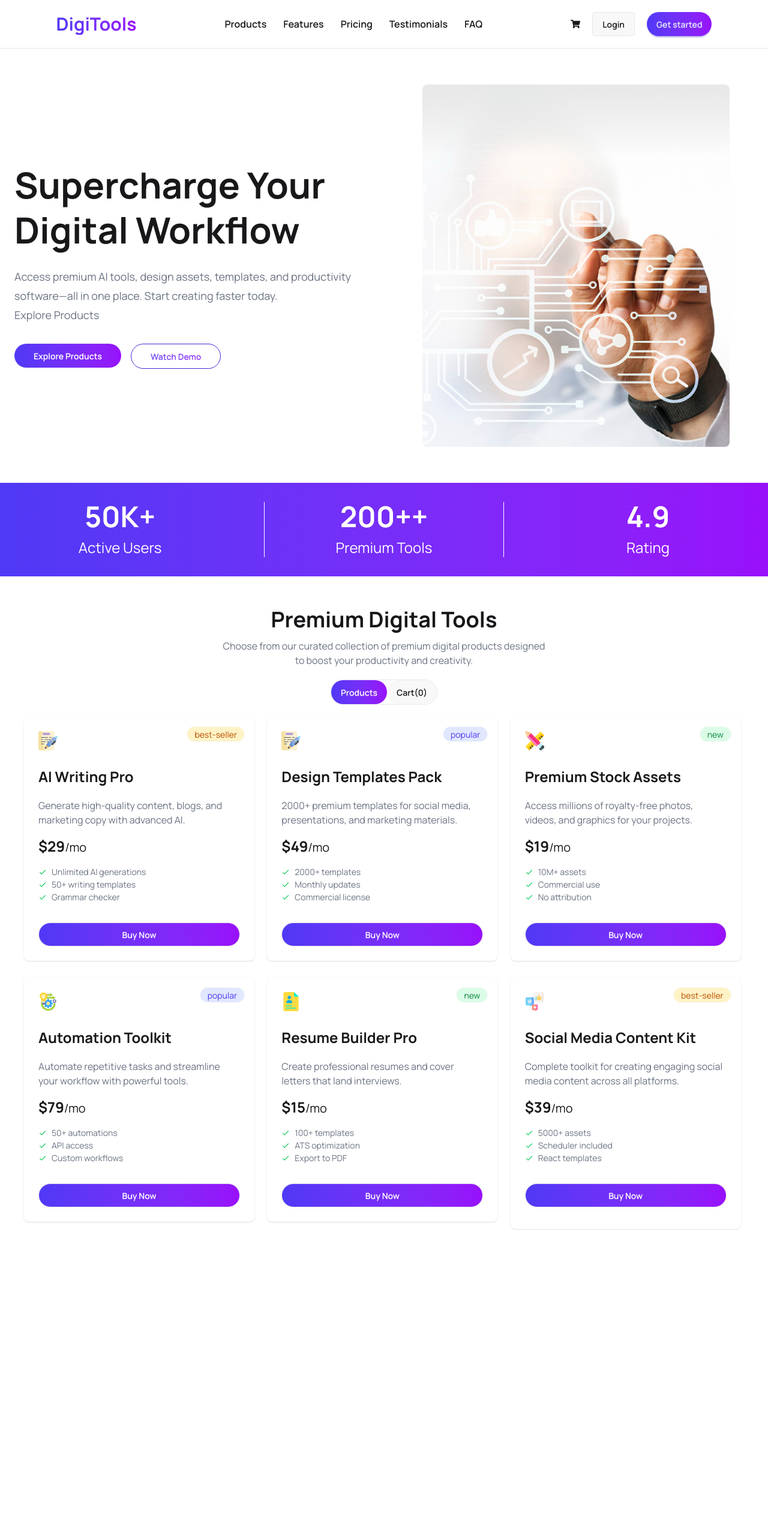
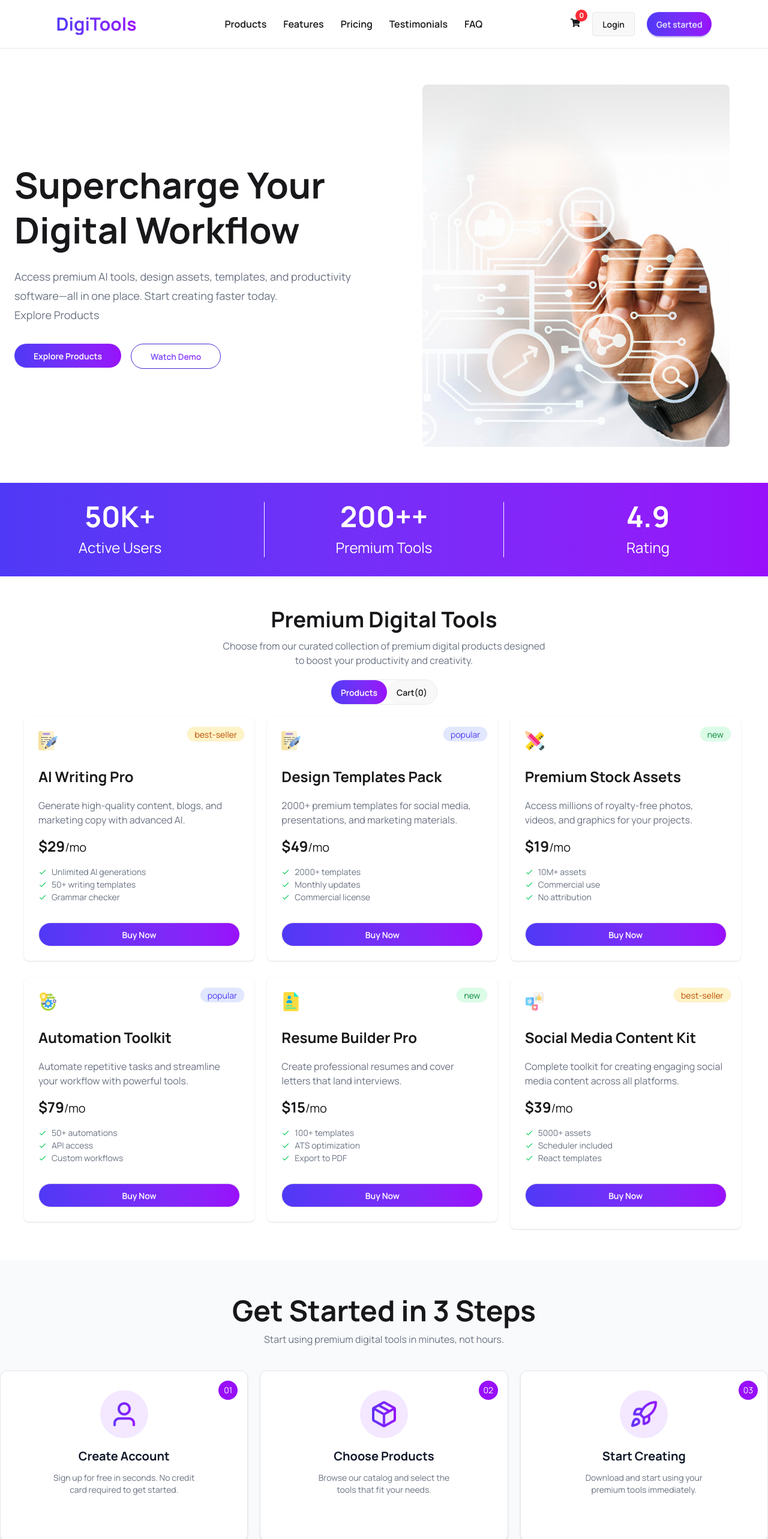
Before and after one commit to SyedTawsif07/assignment-06-PH, a React (Vite) app: page / in a window 1280 px wide. Shown: the top 2566 px of the page at 60% size. Before the commit the page ends 2101 px from the top, so only its background shows below. Built offline with nearby package versions, Linux system fonts and the light colour scheme.

Commit message:
step section completed

```diff
--- a/src/App.jsx
+++ b/src/App.jsx
@@ -1,25 +1,28 @@
 import { Suspense } from 'react'
 import './App.css'
 import Banner from './Components/Banner/Banner'
-import PremiumDigi from './Components/Banner/PremiumDigi'
 import StatSection from './Components/Banner/StatSection'
 import Navbar from './Components/Navbar/Navbar'
+import PremiumDigi from './Components/Banner/PremiumDigi'
+import { useState } from 'react'
+import StepSection from './Components/Banner/StepSection'
 
 const fetchProducts = async () => {
-  const res = await fetch("/public/products.json");
+  const res = await fetch("/products.json");
   return res.json();
 }
 function App() {
   const promiseFetchProducts = fetchProducts();
+  const [selectedProducts, setSelectedProducts] = useState([]);
   return (
     <>
-      <Navbar></Navbar>
+      <Navbar selectedProducts={selectedProducts}></Navbar>
       <Banner></Banner>
       <StatSection></StatSection>
       <Suspense fallback={<span className="loading loading-spinner loading-xl"></span>}>
-        <PremiumDigi promiseFetchProducts={promiseFetchProducts}></PremiumDigi>
+        <PremiumDigi promiseFetchProducts={promiseFetchProducts} selectedProducts={selectedProducts} setSelectedProducts={setSelectedProducts}></PremiumDigi>
       </Suspense>
-
+      <StepSection></StepSection>
     </>
   )
 }
--- a/src/Components/Banner/PremiumDigi.jsx
+++ b/src/Components/Banner/PremiumDigi.jsx
@@ -3,11 +3,9 @@ import Products from '../UI/Products';
 import Card from '../UI/Card';
 import AvailalableProducts from './AvailalableProducts';
 
-const PremiumDigi = ({ promiseFetchProducts }) => {
+const PremiumDigi = ({ promiseFetchProducts, selectedProducts, setSelectedProducts }) => {
     const productData = use(promiseFetchProducts);
     const [active, setActive] = useState("products");
-    const [cart, setCart] = useState([]);
-    const [selectedProducts, setSelectedProducts] = useState([]);
     return (
         <div>
             <div className='container mx-auto text-center space-y-3 my-13'>
--- /dev/null
+++ b/src/Components/Banner/StepSection.jsx
@@ -0,0 +1,47 @@
+import React from 'react';
+import user from '../../../assets/products/user.png'
+import packagePng from '../../../assets/products/package.png'
+import rocket from '../../../assets/products/rocket.png'
+
+const StepSection = () => {
+    return (
+        <div>
+            <div className='bg-[#F9FAFC] space-y-3 py-15'>
+                <div className='text-center space-y-3'>
+                    <h1 className='text-5xl font-bold'>Get Started in 3 Steps</h1>
+                    <p className='text-gray-500'>Start using premium digital tools in minutes, not hours.</p>
+                </div>
+
+                {/* cards */}
+                <ul className='grid grid-cols-3 gap-5 container mx-auto mt-10 mb-14'>
+                    <li className="relative bg-white border border-gray-200 rounded-xl p-8 h-[285px] flex flex-col items-center text-center shadow-sm">
+                        <span className="absolute top-4 right-4 w-8 h-8 flex items-center justify-center bg-purple-600 text-white text-sm rounded-full">01</span>
+                        <div className="w-20 h-20 rounded-full bg-purple-100 flex items-center justify-center mb-4">
+                            <img src={user} alt="Create Account" className="w-12 h-12" />
+                        </div>
+                        <h3 className="text-xl font-bold text-gray-900 mb-3">Create Account</h3>
+                        <p className="text-sm text-gray-500 leading-5 max-w-[250px]">Sign up for free in seconds. No credit card required to get started.</p>
+                    </li>
+                    <li className="relative bg-white border border-gray-200 rounded-xl p-8 h-[285px] flex flex-col items-center text-center shadow-sm">
+                        <span className="absolute top-4 right-4 w-8 h-8 flex items-center justify-center bg-purple-600 text-white text-sm rounded-full">02</span>
+                        <div className="w-20 h-20 rounded-full bg-purple-100 flex items-center justify-center mb-4">
+                            <img src={packagePng} alt="Create Account" className="w-12 h-12" />
+                        </div>
+                        <h3 className="text-xl font-bold text-gray-900 mb-3">Choose Products</h3>
+                        <p className="text-sm text-gray-500 leading-5 max-w-[250px]">Browse our catalog and select the tools that fit your needs.</p>
+                    </li>
+                    <li className="relative bg-white border border-gray-200 rounded-xl p-8 h-[285px] flex flex-col items-center text-center shadow-sm">
+                        <span className="absolute top-4 right-4 w-8 h-8 flex items-center justify-center bg-purple-600 text-white text-sm rounded-full">03</span>
+                        <div className="w-20 h-20 rounded-full bg-purple-100 flex items-center justify-center mb-4">
+                            <img src={rocket} alt="Create Account" className="w-12 h-12" />
+                        </div>
+                        <h3 className="text-xl font-bold text-gray-900 mb-3">Start Creating</h3>
+                        <p className="text-sm text-gray-500 leading-5 max-w-[250px]">Download and start using your premium tools immediately.</p>
+                    </li>
+                </ul>
+            </div>
+        </div>
+    );
+};
+
+export default StepSection;
--- a/src/Components/Navbar/Navbar.jsx
+++ b/src/Components/Navbar/Navbar.jsx
@@ -1,7 +1,7 @@
 import React from 'react';
 import { FaShoppingCart } from "react-icons/fa";
 
-const Navbar = () => {
+const Navbar = ({ selectedProducts }) => {
     return (
         <header>
             <nav className='flex justify-around items-center p-5 border-b border-gray-200'>
@@ -14,9 +14,12 @@ const Navbar = () => {
                     <li><a href="/">FAQ</a></li>
                 </ul>
                 <div className='flex items-center gap-5'>
-                    <button className='hover:cursor-pointer'>
-                        <FaShoppingCart></FaShoppingCart>
-                    </button>
+                    <div className='relative'>
+                        <button>
+                            <FaShoppingCart></FaShoppingCart>
+                        </button>
+                        <span className='absolute -top-3 -right-3 bg-red-500 text-white text-xs font-bold rounded-full min-w-5 h-5 flex items-center justify-center px-1'>{selectedProducts.length}</span>
+                    </div>
                     <button className='btn'>Login</button>
                     <button className='btn border-none btn-primary rounded-3xl bg-linear-to-r from-[#4F39F6] to-purple-600'>Get started</button>
                 </div>
```
